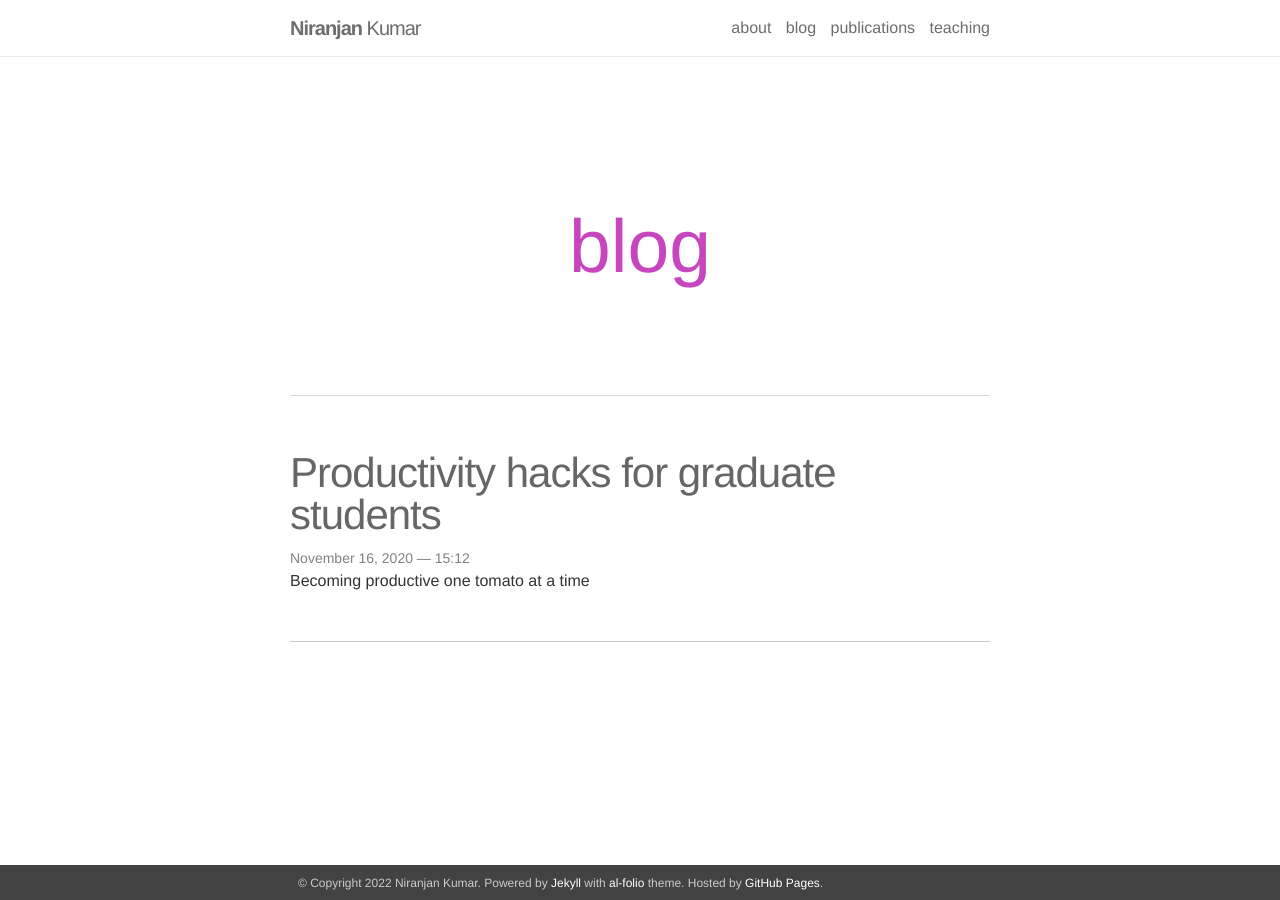
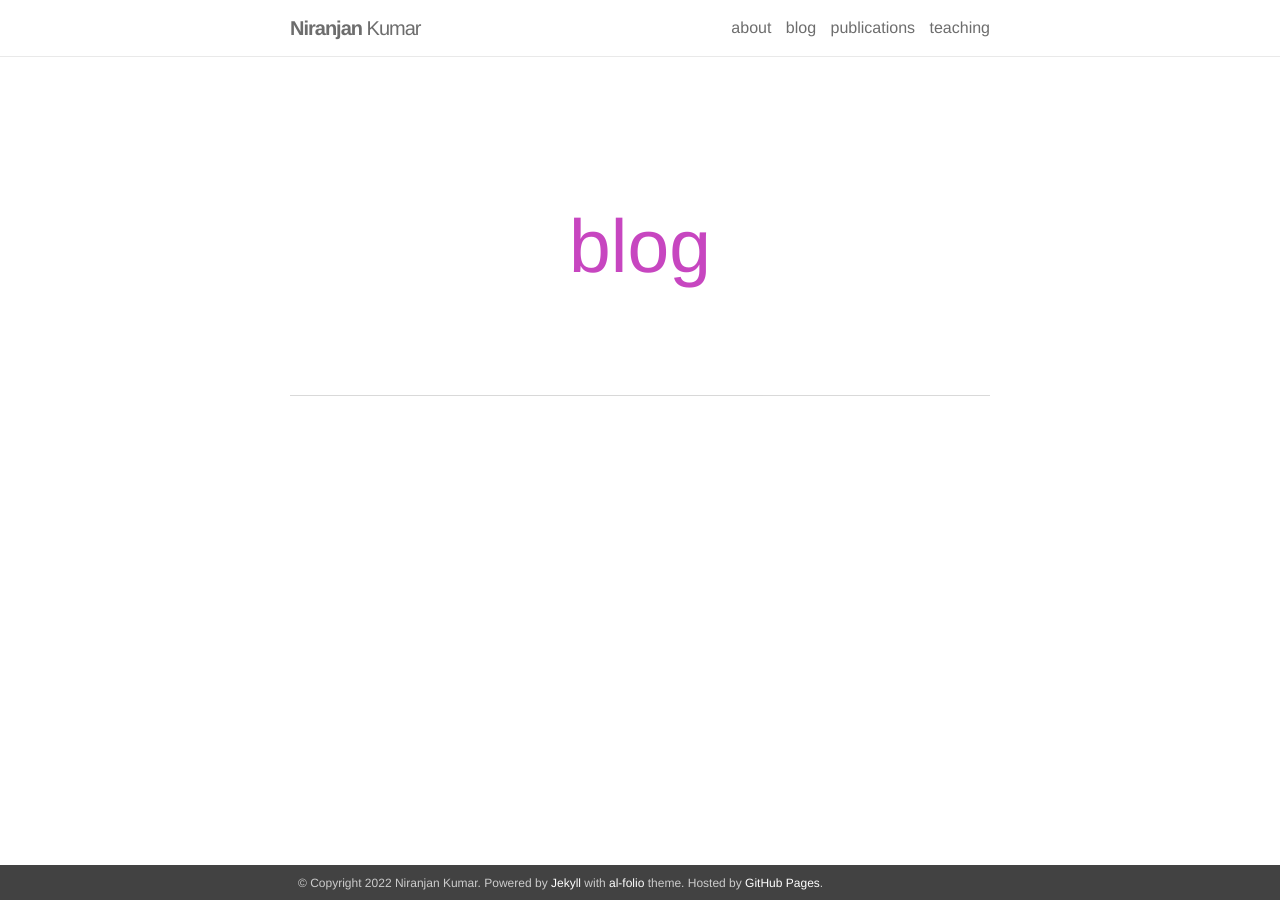
Before and after one commit to kniranjankumar/pre_2024_website, a Jekyll site: the page built from blog/index.html, in a window 1280 px wide. Built offline with Jekyll 4.4.1, drawn with Linux system fonts in a browser that asks for light colours; nearby versions of some CDN libraries; the list of posts is cut into pages by our own code; a file with an impossible date is left out.

Commit message:
update feb 3 2022

```diff
--- a/_posts/2020-11-16-productivity.md
+++ /dev/null
@@ -1,7 +0,0 @@
----
-layout: post
-title: Productivity hacks for graduate students
-date: 2020-11-16 11:12:00-0400
-description: Becoming productive one tomato at a time
----
-Coming Soon
```
Also changed, not shown: _news/announcement_6.md (added, +7 -0 lines), _pages/publications.md (+1 -1 lines).
